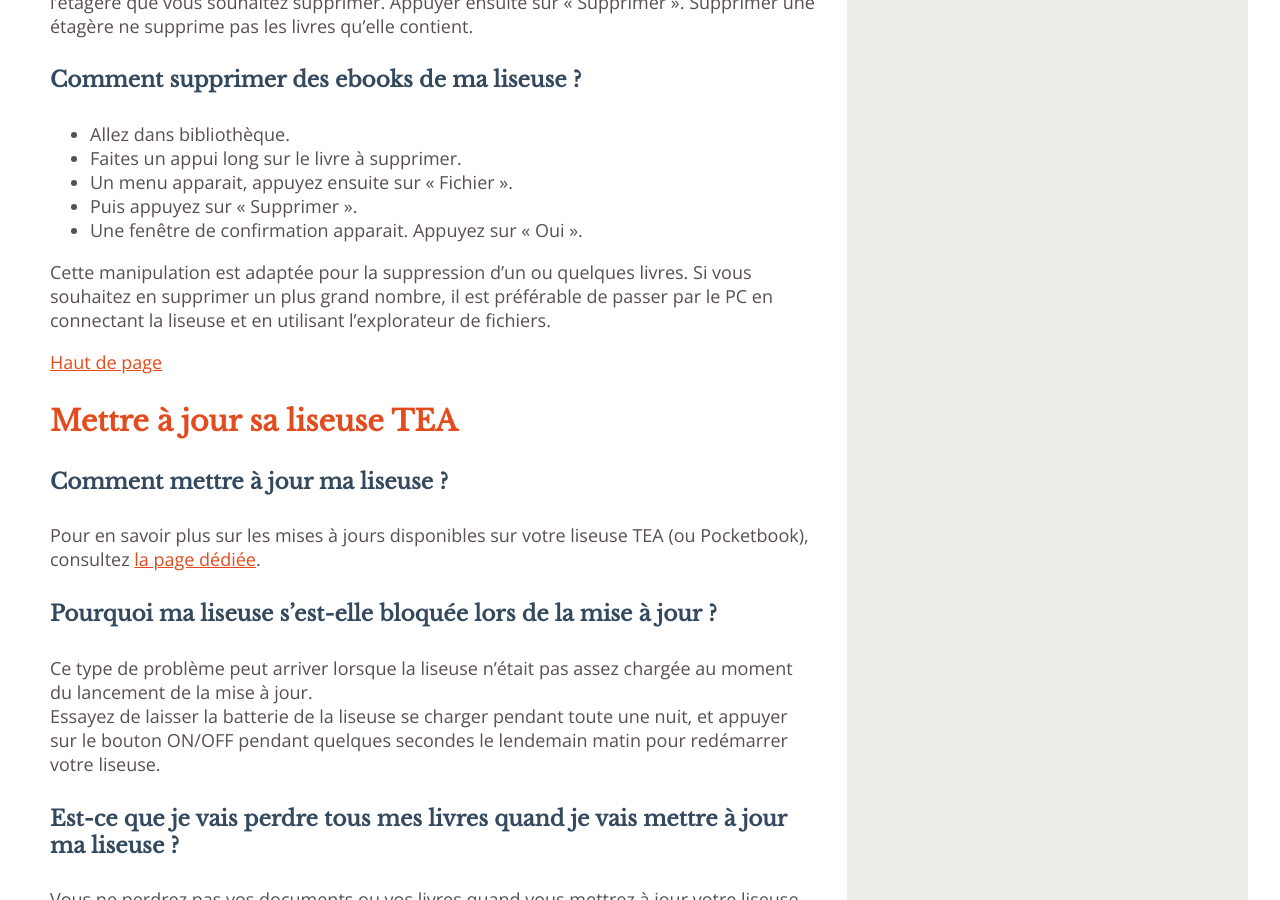
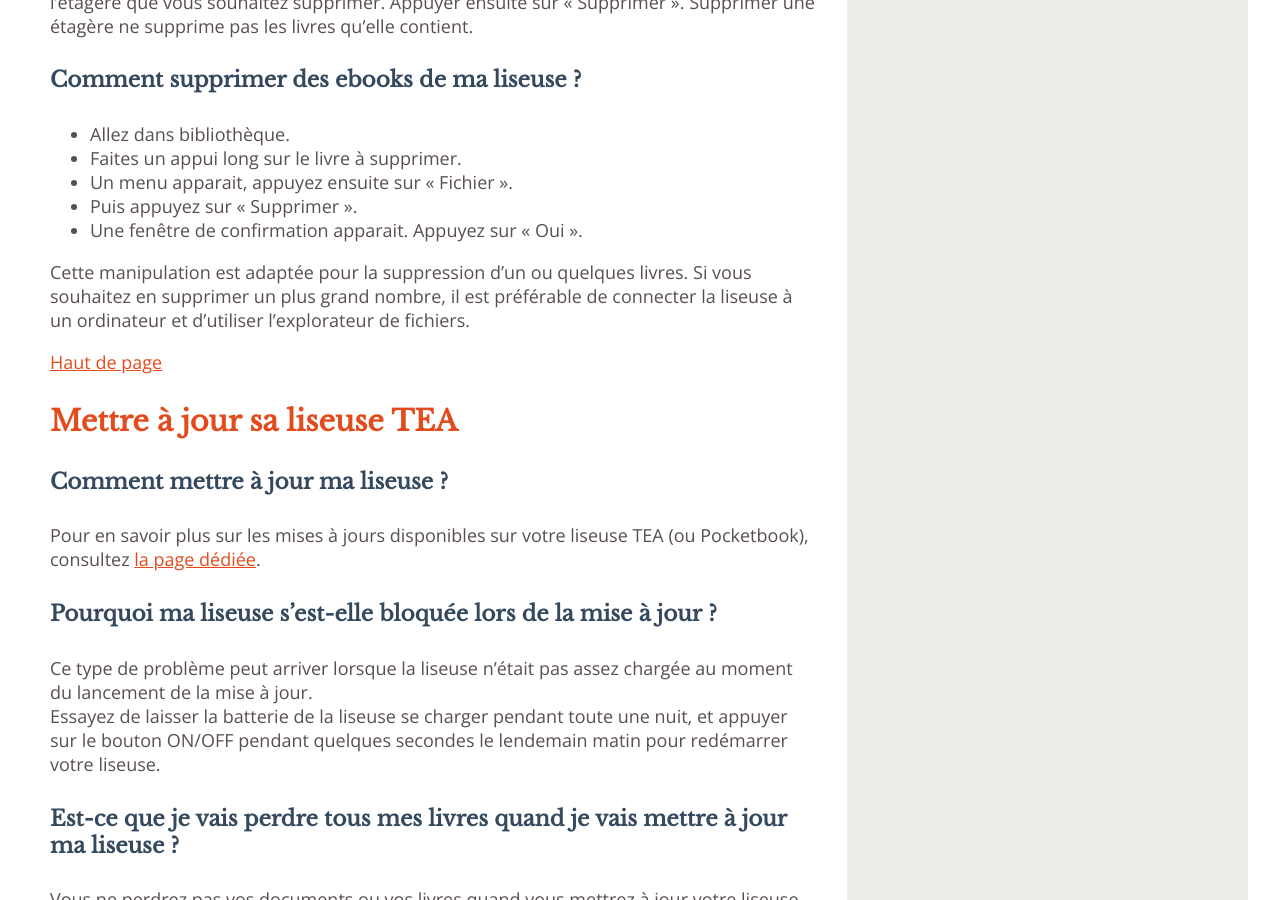
Before and after one commit to TEA-ebook/help-center, a Jekyll site: the page built from _pages/FAQ-liseuse.md, in a window 1280 px wide and 900 px high, scrolled down 2303 px. Built offline with Jekyll 4.4.1, drawn with Linux system fonts in a browser that asks for light colours; some of the changed lines change nothing that is shown; some of the changed text lies outside the part shown.

Commit message:
Update FAQ-liseuse.md

```diff
--- a/_pages/FAQ-liseuse.md
+++ b/_pages/FAQ-liseuse.md
@@ -25,7 +25,7 @@
 
 {% include anchor.html id="niveau-batterie" label="Où peut-on voir le niveau de la batterie ?" %}
 
-#### Où peut-on voir le niveau de la batterie ?
+#### Où puis-je voir le niveau de la batterie ?
 
 Suivant les modèles vous pouvez voir le niveau de la batterie dans le coin inférieur ou supérieur droit de l'écran de votre liseuse.
 
@@ -48,7 +48,7 @@
 
 {% include anchor.html id="carteSD-liseuse" label="Quel type de carte SD dois-je utiliser avec ma liseuse ?" %}
 
-#### Quel type de carte SD dois-je utiliser avec ma liseuse ?
+#### Quel type de carte SD puis-je utiliser avec ma liseuse ?
 
 Les liseuses TEA (ou Pocketbook) supportent une micro carte SD jusqu'à 32 Go. Les cartes SDHC sont donc compatibles.
 
@@ -86,7 +86,7 @@
 - Une fenêtre de confirmation apparait. Appuyez sur « Oui ».
 
 Cette manipulation est adaptée pour la suppression d'un ou quelques livres.
-Si vous souhaitez en supprimer un plus grand nombre, il est préférable de passer par le PC en connectant la liseuse et en utilisant l'explorateur de fichiers.
+Si vous souhaitez en supprimer un plus grand nombre, il est préférable de connecter la liseuse à un ordinateur et d'utiliser l'explorateur de fichiers.
 
 <p class="pull-right"><a href="#"><span class="glyphicon glyphicon-chevron-up" aria-hidden="true"></span> Haut de page</a></p>
 
```
